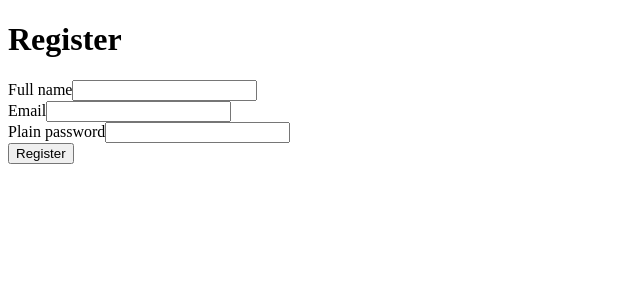
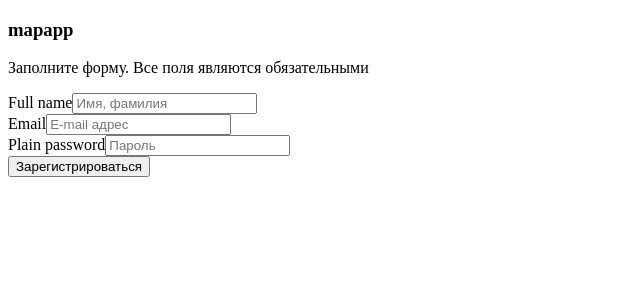
Before and after one commit to gdkv/map-app, a Symfony app: template templates/registration/register.html.twig in a window 1280 px wide. Shown: the top 300 px of the page, without its empty margins (0-640 px from the left). Run offline with Twig, Linux system fonts and the light colour scheme; the template is opened without the code that fills it, so the values that code supplies are empty; form fields are guessed from the names that the template uses; style sheets or scripts are compiled from the project's sources; some libraries are stand-ins or nearby versions.

Commit message:
закончил с регистрацией и начал делать метки на карту

```diff
--- a/assets/js/app.js
+++ b/assets/js/app.js
@@ -10,3 +10,44 @@ var map = new mapboxgl.Map({
 });
 
 map.addControl(new mapboxgl.NavigationControl());
+
+var geojson = {
+    type: 'FeatureCollection',
+    features: [{
+      type: 'Feature',
+      geometry: {
+        type: 'Point',
+        coordinates: [37.1618431,56.7381785]
+      },
+      properties: {
+        title: 'Mapbox',
+        description: 'Washington, D.C.'
+      }
+    },
+    {
+      type: 'Feature',
+      geometry: {
+        type: 'Point',
+        coordinates: [37.1518431,56.7381785]
+      },
+      properties: {
+        title: 'Mapbox',
+        description: 'San Francisco, California'
+      }
+    }]
+  };
+
+// add markers to map
+geojson.features.forEach(function(marker) {
+
+    // create a HTML element for each feature
+    var el = document.createElement('div');
+    el.className = 'marker';
+
+    // make a marker for each feature and add to the map
+    new mapboxgl.Marker(el)
+      .setLngLat(marker.geometry.coordinates)
+      .setPopup(new mapboxgl.Popup({ offset: 25 }) // add popups
+      .setHTML('<h3>' + marker.properties.title + '</h3><p>' + marker.properties.description + '</p>'))
+      .addTo(map);
+});
--- a/src/Form/RegistrationFormType.php
+++ b/src/Form/RegistrationFormType.php
@@ -15,9 +15,9 @@ class RegistrationFormType extends AbstractType
     public function buildForm(FormBuilderInterface $builder, array $options)
     {
         $builder
-            ->add('fullName', TextType::class)
-            ->add('email', EmailType::class)
-            ->add('plainPassword', PasswordType::class, ['mapped' => false,])
+            ->add('fullName', TextType::class, ['label' => false,])
+            ->add('email', EmailType::class, ['label' => false,])
+            ->add('plainPassword', PasswordType::class, ['mapped' => false, 'label' => false,])
         ;
     }
 
--- a/templates/base.html.twig
+++ b/templates/base.html.twig
@@ -10,7 +10,12 @@
         {% endblock %}
     </head>
     <body>
-        {% block body %}{% endblock %}
+        <main id="main">
+
+            {% block body %}{% endblock %}
+
+        </main>
+
         {% block javascripts %}
             <script src="https://kit.fontawesome.com/69d3fe38b5.js" crossorigin="anonymous"></script>
             {{ encore_entry_script_tags('js/app') }}
--- a/templates/map/index.html.twig
+++ b/templates/map/index.html.twig
@@ -1,8 +1,6 @@
 {% extends 'base.html.twig' %}
 
 {% block body %}
-<main id="main">
-
 <aside class="aside">
     <h3 class='aside-logo'>map<span>app</span></h3>
 
@@ -16,10 +14,9 @@
         {% if is_granted('ROLE_USER') %}
             <a href="{{ path('map_logout') }}">Выход</a>
         {% else %}
-                <a href="#">Регистрация</a>
+            <a href="{{ path('map_register') }}">Регистрация</a>
         {% endif %}
         <a href="#">О сервисе</a>
     </div>
 </aside>
-</main>
 {% endblock %}
--- a/templates/registration/register.html.twig
+++ b/templates/registration/register.html.twig
@@ -1,16 +1,27 @@
 {% extends 'base.html.twig' %}
 
-{% block title %}Register{% endblock %}
+{% block title %}Регистрация{% endblock %}
 
 {% block body %}
-    <h1>Register</h1>
+<aside class="aside">
+    <h3 class='aside-logo'>map<span>app</span></h3>
 
-    {{ form_start(registrationForm) }}
-        {{ form_row(registrationForm.fullName) }}
-        {{ form_row(registrationForm.email) }}
-        {{ form_row(registrationForm.plainPassword) }}
-
-
-        <button class="btn">Register</button>
-    {{ form_end(registrationForm) }}
+    <div class="aside-login">
+        <p>Заполните форму. Все поля являются обязательными</p>
+        {{ form_start(registrationForm, {'attr': {'class': 'aside-login__form'}}) }}
+            <div class="aside-login__form-row">
+                {{ form_row(registrationForm.fullName, {'attr': {'placeholder': 'Имя, фамилия'}}) }}
+            </div>
+            <div class="aside-login__form-row">
+                {{ form_row(registrationForm.email, {'attr': {'placeholder': 'E-mail адрес'}}) }}
+            </div>
+            <div class="aside-login__form-row">
+                {{ form_row(registrationForm.plainPassword, {'attr': {'placeholder': 'Пароль'}}) }}
+            </div>
+            <div class="aside-login__form-row">
+                <button class="btn aside-login__form__button" type="submit">Зарегистрироваться</button>
+            <div>
+        {{ form_end(registrationForm) }}
+    </div>
+</aside>
 {% endblock %}
```
Also changed, not shown: assets/css/app.scss (+16 -0 lines), public/images/pointer.svg (added). Lines whose indentation alone changed are shown as unchanged.
